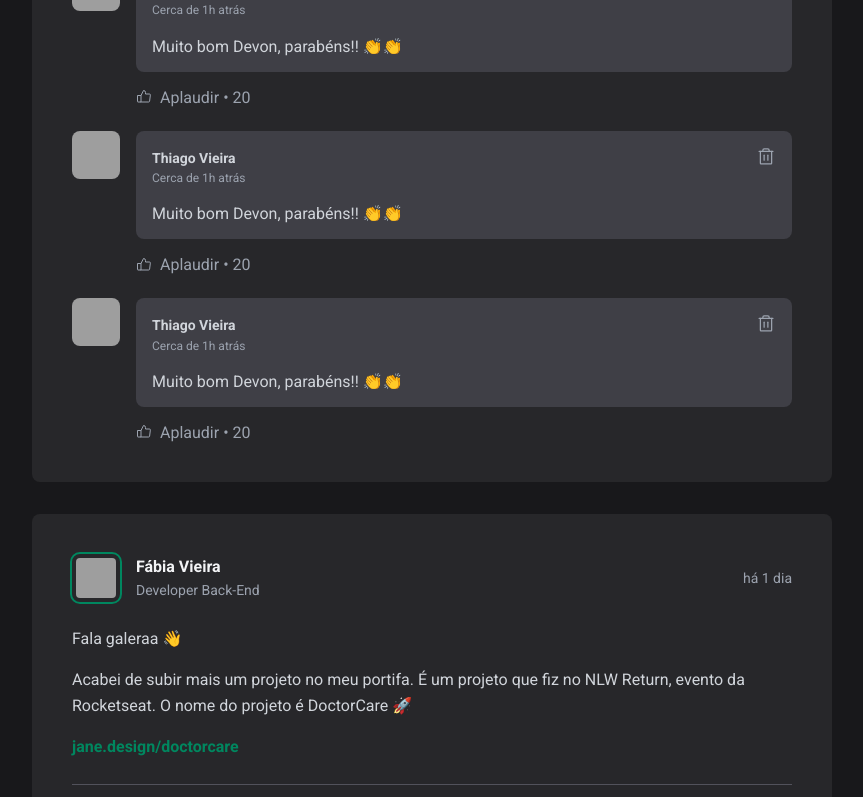
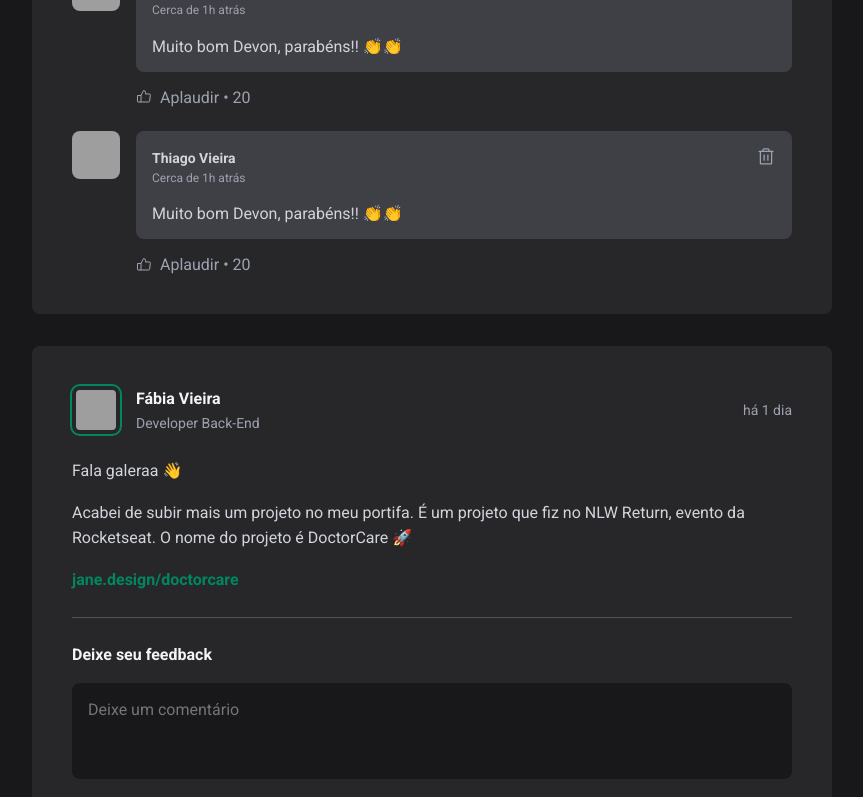
Before and after one commit to thiagoDeviner/IgniteFeedReact, a React (Vite) app: page / in a window 1280 px wide. Shown: the part 685-1482 px from the top of the page, without its empty margins (352-1215 px from the left). Built offline with nearby package versions, Linux system fonts and the light colour scheme; grey boxes are pictures that could not be loaded.

Commit message:
Adicionando a função useState para adicionar comentários no feed

```diff
--- a/src/components/Post.jsx
+++ b/src/components/Post.jsx
@@ -1,19 +1,32 @@
 import { format, formatDistanceToNow } from 'date-fns';
 import ptBR from 'date-fns/locale/pt-BR';
+import { useState } from 'react';
 
 import { Avatar } from './Avatar';
 import { Comment } from './Comment';
+
 import styles from './Post.module.css';
 
 export function Post({ author, publishedAt, content }) {
+	const [comments, setComments] = useState([
+		1,
+		2,
+	])
+
 	const publishedDateFormatted = format(publishedAt, "d 'de' LLLL 'às' HH:mm'h'", {
 		locale: ptBR,
 	})
 
-	const publishedDateRelativenow = formatDistanceToNow(publishedAt, {
+	const publishedDateRelativeToNow = formatDistanceToNow(publishedAt, {
 		locale: ptBR,
 		addSuffix: true,
 	})
+
+	function handleCreateNewComment() {
+		event.preventDefault()
+
+		setComments([...comments, comments.length + 1])
+	}
 
 	return (
 		<article className={styles.post}>
@@ -27,7 +40,7 @@
 				</div>
 
 				<time title={publishedDateFormatted} dateTime={publishedAt.toISOString()}>
-					{publishedDateRelativenow}
+					{publishedDateRelativeToNow}
 				</time>
 			</header>
 
@@ -41,7 +54,7 @@
 				})}
 			</div>
 
-			<form className={styles.commentForm}>
+			<form onSubmit={handleCreateNewComment} className={styles.commentForm}>
 				<strong>Deixe seu feedback</strong>
 
 				<textarea
@@ -52,11 +65,10 @@
 			</form>
 
 			<div className={styles.commentList}>
-				<Comment />
-				<Comment />
-				<Comment />
+				{comments.map(comment => {
+					return <Comment />
+				})}
 			</div>
-
 		</article>
 	)
 }
```
